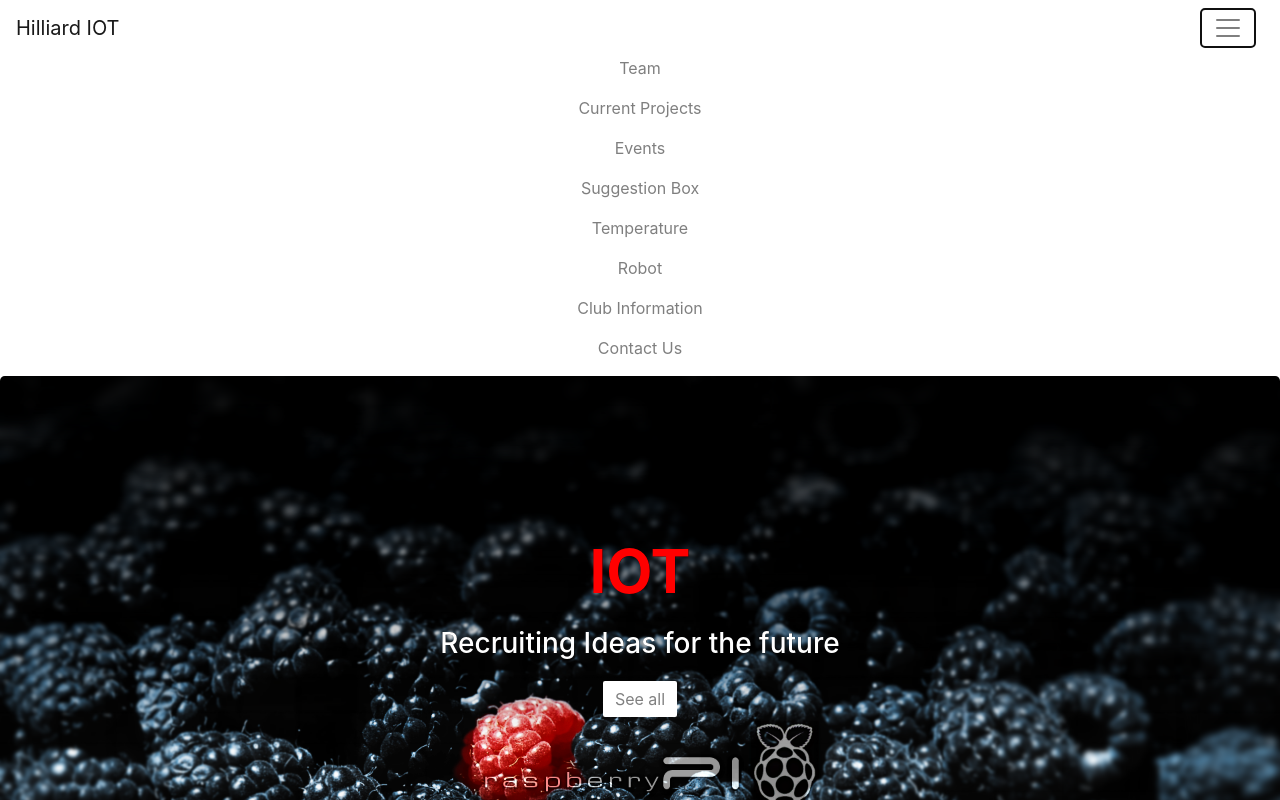
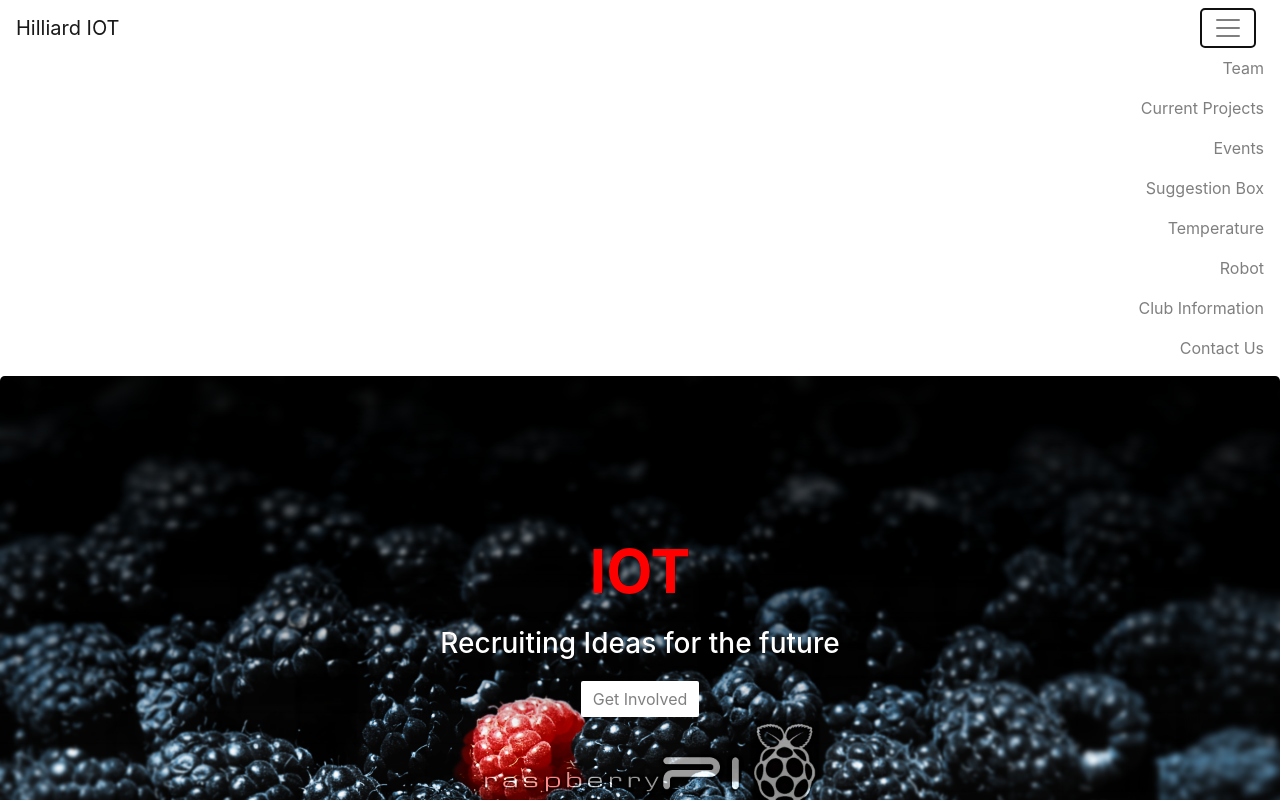
Before and after one commit to nphilli3/reactIOT, a React (Create React App) app: page / in a window 1280 px wide. Both pictures are taken after a click on the button 1228 px from the left and 28 px from the top of the page. Shown: the top 800 px of the page. Built offline with nearby package versions, Linux system fonts and the light colour scheme.

Commit message:
floated the dropdown right

```diff
--- a/src/App.js
+++ b/src/App.js
@@ -8,12 +8,12 @@ import './App.css'
 
 
 class App extends Component {
-  // constructor(){
-  //   super();
-  //   this.state={
+  constructor(){
+    super();
+    this.state={
 
-  //   }
-  // }
+    }
+  }
   render() {
 
     return (
--- a/src/Components/dropdown.js
+++ b/src/Components/dropdown.js
@@ -16,37 +16,39 @@ export default class Dropdown extends React.Component {
       collapsed: !this.state.collapsed
     });
   }
-  render() {
+
+
+render(){
     return (
-      <div>
+      <div className="clearfix">
         <Navbar color="faded" light>
           <NavbarBrand href="/" className="mr-auto">Hilliard IOT</NavbarBrand>
           <NavbarToggler onClick={this.toggleNavbar} className="mr-2" />
           <Collapse isOpen={!this.state.collapsed} navbar>
-            <Nav navbar>
+            <Nav navbar className="mr-auto ">
               <NavItem>
-                <NavLink href="">Team</NavLink>
+                <NavLink className="float-right" href="">Team</NavLink>
               </NavItem>
               <NavItem>
-                <NavLink href="">Current Projects</NavLink>
+                <NavLink className="float-right" href="">Current Projects</NavLink>
               </NavItem>
               <NavItem>
-                <NavLink href="">Events</NavLink>
+                <NavLink className="float-right" href="">Events</NavLink>
               </NavItem>
               <NavItem>
-                <NavLink href="">Suggestion Box</NavLink>
+                <NavLink className="float-right" href="">Suggestion Box</NavLink>
               </NavItem>
               <NavItem>
-                <NavLink href="">Temperature</NavLink>
+                <NavLink className="float-right" href="">Temperature</NavLink>
               </NavItem>
               <NavItem>
-                <NavLink href="">Robot</NavLink>
+                <NavLink className="float-right" href="">Robot</NavLink>
               </NavItem>
               <NavItem>
-                <NavLink href="">Club Information</NavLink>
+                <NavLink className="float-right" href="">Club Information</NavLink>
               </NavItem>
               <NavItem>
-                <NavLink href="">Contact Us</NavLink>
+                <NavLink className="float-right" href="">Contact Us</NavLink>
               </NavItem>
             </Nav>
           </Collapse>
--- a/src/Components/jumbo.js
+++ b/src/Components/jumbo.js
@@ -10,7 +10,7 @@ const jumbo = (props) => {
     	</div>
     		<div>
       			<h3>Recruiting Ideas for the future</h3>
-      			<a id="jumbobutton" className="btn btn-primary" align="center" href="#projects" role="button">See all</a>
+      			<a id="jumbobutton" className="btn btn-primary" align="center" href="#projects" role="button">Get Involved</a>
     		</div>
   		</div>
 
--- a/src/index.css
+++ b/src/index.css
@@ -21,10 +21,7 @@ header h1 {
   margin: 0;
 }
 
-header nav {
-  display: flex;
-  justify-content: flex-end;
-}
+
 
 header p {
   padding: 0 20px;
```
